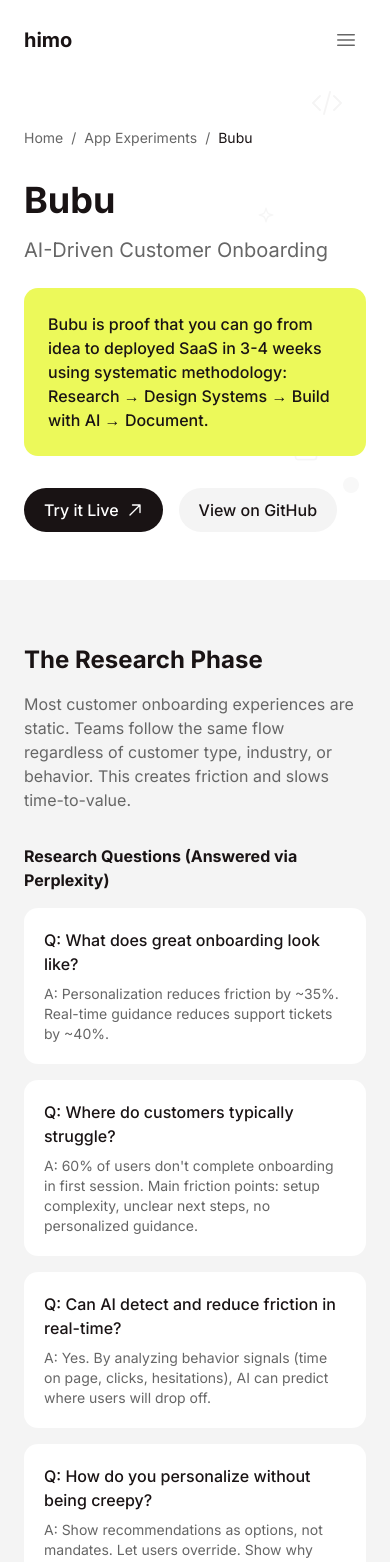
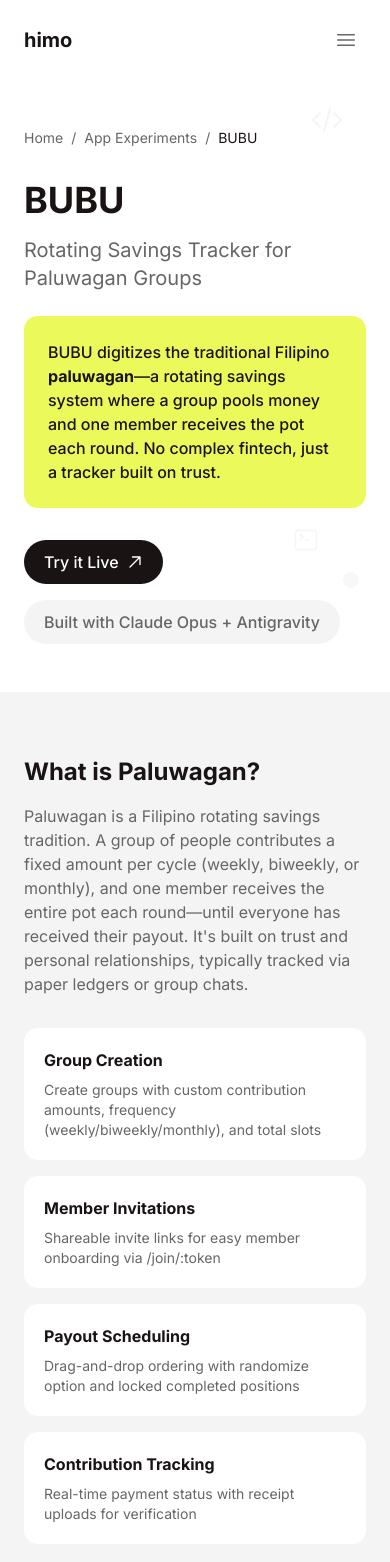
Before and after one commit to lawlozano93/himo, a Next.js app: page /projects/app-experiments/bubu in a window 390 px wide. Shown: the top 1562 px of the page. Built offline with nearby package versions, Linux system fonts and the light colour scheme.

Commit message:
Update BUBU page with correct Paluwagan rotating savings tracker content

```diff
--- a/src/app/projects/app-experiments/bubu/page.tsx
+++ b/src/app/projects/app-experiments/bubu/page.tsx
@@ -3,76 +3,132 @@ import SubtlePattern from "@/components/SubtlePattern";
 import Footer from "@/components/Footer";
 
 export const metadata = {
-    title: "Bubu | AI-Driven Customer Onboarding | Himo",
-    description: "Live SaaS product exploring AI-driven UX in customer onboarding. Built in 3 weeks using rapid prototyping methodology.",
+    title: "BUBU | Rotating Savings Tracker | Himo",
+    description: "A lightweight web app for tracking paluwagan – Filipino-style rotating savings groups. Built with Claude Opus + Antigravity in a vibe coding workflow.",
 };
 
-// Research questions and answers
-const researchQA = [
+// Core Features
+const coreFeatures = [
     {
-        question: "What does great onboarding look like?",
-        answer: "Personalization reduces friction by ~35%. Real-time guidance reduces support tickets by ~40%.",
+        title: "Group Creation",
+        description: "Create groups with custom contribution amounts, frequency (weekly/biweekly/monthly), and total slots",
     },
     {
-        question: "Where do customers typically struggle?",
-        answer: "60% of users don't complete onboarding in first session. Main friction points: setup complexity, unclear next steps, no personalized guidance.",
+        title: "Member Invitations",
+        description: "Shareable invite links for easy member onboarding via /join/:token",
     },
     {
-        question: "Can AI detect and reduce friction in real-time?",
-        answer: "Yes. By analyzing behavior signals (time on page, clicks, hesitations), AI can predict where users will drop off.",
+        title: "Payout Scheduling",
+        description: "Drag-and-drop ordering with randomize option and locked completed positions",
     },
     {
-        question: "How do you personalize without being creepy?",
-        answer: "Show recommendations as options, not mandates. Let users override. Show why recommendations are made.",
+        title: "Contribution Tracking",
+        description: "Real-time payment status with receipt uploads for verification",
     },
 ];
 
-// System layers
-const systemLayers = [
+// Tech Stack
+const techStack = {
+    frontend: [
+        { name: "Next.js 16", purpose: "App Router with RSC" },
+        { name: "React 19", purpose: "UI library" },
+        { name: "TypeScript", purpose: "Type safety" },
+        { name: "Tailwind CSS 4", purpose: "Styling" },
+        { name: "shadcn/ui", purpose: "Component library" },
+        { name: "dnd-kit", purpose: "Drag-and-drop" },
+    ],
+    backend: [
+        { name: "Supabase", purpose: "PostgreSQL, Auth, RLS, Storage" },
+        { name: "Server Actions", purpose: "Next.js server functions" },
+    ],
+};
+
+// Design Decisions
+const designDecisions = [
     {
-        title: "DATA LAYER",
-        description: "User profile, behavior signals, integration readiness, progress",
+        decision: "Tracker, not a bank",
+        reason: "Paluwagan already works on social trust. No payment processing, KYC, or automated collections needed.",
     },
     {
-        title: "AI DECISION LAYER",
-        description: "Analyze signals, compare patterns, generate recommendations with confidence levels",
+        decision: "Trust-based by design",
+        reason: "No financial licenses or compliance complexity. The app digitizes tracking, not transactions.",
     },
     {
-        title: "USER CONTROL LAYER",
-        description: "See suggestion, understand why, accept/skip/override",
-    },
-    {
-        title: "FEEDBACK LAYER",
-        description: "Track outcomes, store patterns, feed learnings back",
+        decision: "Ship fast, iterate faster",
+        reason: "Lower technical complexity means more time spent on what matters to users.",
     },
 ];
 
-// Build timeline
-const buildTimeline = [
-    { week: "Week 1", phase: "Foundation", tasks: "GitHub + Supabase setup, Authentication, Core API" },
-    { week: "Week 2", phase: "Features", tasks: "Behavior Tracking, AI Integration, UI Components" },
-    { week: "Week 3", phase: "Deploy + Polish", tasks: "Testing, Security, Deployment" },
+// Core Flows
+const coreFlows = [
+    {
+        step: "1",
+        title: "Create Group",
+        description: "Admin sets name, contribution amount, frequency, and total slots",
+    },
+    {
+        step: "2",
+        title: "Invite Members",
+        description: "Share invite link → member opens → joins if slots available",
+    },
+    {
+        step: "3",
+        title: "Set Rotation Order",
+        description: "Drag-and-drop to set payout positions, or randomize for fairness",
+    },
+    {
+        step: "4",
+        title: "Track Contributions",
+        description: "Members upload receipts → receiver verifies → cycle auto-advances",
+    },
 ];
 
-// What this demonstrates
-const demonstrates = [
-    "Full-stack SaaS: concept to deployed product",
-    "Security practices (RLS, API protection)",
-    "AI model direction and usage",
-    "Systems thinking from day 1",
-    "Rapid iteration and deployment",
-    "Documentation compounds over time",
+// Vibe Coding Highlights
+const vibeCodingHighlights = [
+    {
+        strength: "Scaffolding",
+        example: "Generated 7-table schema with RLS policies in one prompt",
+    },
+    {
+        strength: "Boilerplate",
+        example: "Server actions, form handlers, validation patterns",
+    },
+    {
+        strength: "Component Patterns",
+        example: "shadcn/ui integration, responsive mobile-first layouts",
+    },
+    {
+        strength: "Refactoring",
+        example: "Extracting shared logic, DRYing code across features",
+    },
 ];
 
-// The Playbook
-const playbook = [
+// Human Judgment Areas
+const humanJudgment = [
+    {
+        area: "Domain Modeling",
+        why: "Understanding paluwagan nuances like slots, positions, and locks",
+    },
+    {
+        area: "UX Decisions",
+        why: "When to show errors, which flows to simplify for trust-based groups",
+    },
+    {
+        area: "Edge Cases",
+        why: "Partial payments, mid-cycle joins, double-slot support",
+    },
+    {
+        area: "RLS Debugging",
+        why: "Permission issues required deep SQL understanding",
+    },
+];
+
+// Key Learnings
+const keyLearnings = [
     "Spend 40% on research + architecture (not rushed)",
-    "Spend 10% on design (if architecture is solid)",
-    "Spend 50% on build + testing (Claude handles 70%)",
-    "Use branch protection (nothing merges without review)",
-    "Write tests first (TDD approach)",
-    "Deploy small, deploy often (catch issues early)",
-    "Maintain human oversight (AI guides, humans decide)",
+    "AI handles ~70% of implementation when architecture is solid",
+    "Deploy small, deploy often to catch issues early",
+    "Maintain human oversight—AI guides, humans decide",
 ];
 
 export default function BubuPage() {
@@ -88,20 +144,20 @@ export default function BubuPage() {
                         <span>/</span>
                         <Link href="/projects/app-experiments" className="hover:text-[#191314] transition-colors">App Experiments</Link>
                         <span>/</span>
-                        <span className="text-[#191314]">Bubu</span>
+                        <span className="text-[#191314]">BUBU</span>
                     </div>
 
                     <h1 className="text-4xl md:text-5xl font-bold text-[#191314] mb-4">
-                        Bubu
+                        BUBU
                     </h1>
                     <p className="text-xl text-[#666666] mb-6">
-                        AI-Driven Customer Onboarding
+                        Rotating Savings Tracker for Paluwagan Groups
                     </p>
 
                     {/* One-liner */}
                     <div className="bg-[#ecf95a] rounded-xl p-6 mb-8">
                         <p className="text-[#191314] font-medium">
-                            Bubu is proof that you can go from idea to deployed SaaS in 3-4 weeks using systematic methodology: Research → Design Systems → Build with AI → Document.
+                            BUBU digitizes the traditional Filipino <strong>paluwagan</strong>—a rotating savings system where a group pools money and one member receives the pot each round. No complex fintech, just a tracker built on trust.
                         </p>
                     </div>
 
@@ -118,150 +174,211 @@ export default function BubuPage() {
                                 <path strokeLinecap="round" strokeLinejoin="round" d="M4.5 19.5l15-15m0 0H8.25m11.25 0v11.25" />
                             </svg>
                         </a>
-                        <a
-                            href="https://github.com/lawlozano93"
-                            target="_blank"
-                            rel="noopener noreferrer"
-                            className="inline-flex items-center gap-2 px-5 py-2.5 rounded-full bg-[#f4f4f4] text-[#191314] font-medium hover:bg-[#e5e5e5] transition-colors"
-                        >
-                            View on GitHub
-                        </a>
+                        <span className="inline-flex items-center gap-2 px-5 py-2.5 rounded-full bg-[#f4f4f4] text-[#666666] font-medium">
+                            Built with Claude Opus + Antigravity
+                        </span>
                     </div>
                 </div>
             </section>
 
-            {/* Research Phase */}
+            {/* What is Paluwagan */}
             <section className="py-16 px-6 bg-[#f4f4f4]">
                 <div className="max-w-4xl mx-auto">
-                    <h2 className="text-2xl font-bold text-[#191314] mb-4">The Research Phase</h2>
+                    <h2 className="text-2xl font-bold text-[#191314] mb-4">What is Paluwagan?</h2>
                     <p className="text-[#666666] mb-8">
-                        Most customer onboarding experiences are static. Teams follow the same flow regardless of customer type, industry, or behavior. This creates friction and slows time-to-value.
+                        Paluwagan is a Filipino rotating savings tradition. A group of people contributes a fixed amount per cycle (weekly, biweekly, or monthly), and one member receives the entire pot each round—until everyone has received their payout. It&apos;s built on trust and personal relationships, typically tracked via paper ledgers or group chats.
                     </p>
 
-                    <h3 className="font-bold text-[#191314] mb-4">Research Questions (Answered via Perplexity)</h3>
+                    <div className="grid grid-cols-1 md:grid-cols-2 gap-4">
+                        {coreFeatures.map((feature, i) => (
+                            <div key={i} className="bg-white rounded-xl p-5">
+                                <h3 className="font-bold text-[#191314] mb-2">{feature.title}</h3>
+                                <p className="text-sm text-[#666666]">{feature.description}</p>
+                            </div>
+                        ))}
+                    </div>
+                </div>
+            </section>
+
+            {/* Design Philosophy */}
+            <section className="py-16 px-6">
+                <div className="max-w-4xl mx-auto">
+                    <h2 className="text-2xl font-bold text-[#191314] mb-4">Design Philosophy</h2>
+                    <p className="text-[#666666] mb-8">
+                        We deliberately avoided complex fintech features. BUBU is a tracker, not a bank.
+                    </p>
+
                     <div className="space-y-4">
-                        {researchQA.map((item, i) => (
-                            <div key={i} className="bg-white rounded-xl p-5">
-                                <p className="font-medium text-[#191314] mb-2">Q: {item.question}</p>
-                                <p className="text-sm text-[#666666]">A: {item.answer}</p>
+                        {designDecisions.map((item, i) => (
+                            <div key={i} className="bg-[#f4f4f4] rounded-xl p-5">
+                                <h3 className="font-bold text-[#191314] mb-1">{item.decision}</h3>
+                                <p className="text-sm text-[#666666]">{item.reason}</p>
+                            </div>
+                        ))}
+                    </div>
+                </div>
+            </section>
+
+            {/* How It Works */}
+            <section className="py-16 px-6 bg-[#f4f4f4]">
+                <div className="max-w-4xl mx-auto">
+                    <h2 className="text-2xl font-bold text-[#191314] mb-8">How It Works</h2>
+
+                    <div className="grid grid-cols-1 md:grid-cols-2 gap-4">
+                        {coreFlows.map((flow) => (
+                            <div key={flow.step} className="bg-white rounded-xl p-5">
+                                <div className="flex items-center gap-3 mb-2">
+                                    <span className="w-8 h-8 rounded-full bg-[#191314] text-white flex items-center justify-center text-sm font-bold">
+                                        {flow.step}
+                                    </span>
+                                    <h3 className="font-bold text-[#191314]">{flow.title}</h3>
+                                </div>
+                                <p className="text-sm text-[#666666] ml-11">{flow.description}</p>
                             </div>
                         ))}
                     </div>
 
                     <div className="mt-8 p-5 bg-[#191314] rounded-xl">
-                        <p className="text-[#ecf95a] font-bold mb-2">Key Insight:</p>
+                        <p className="text-[#ecf95a] font-bold mb-2">Auto-Advancing Cycles</p>
                         <p className="text-neutral-300">
-                            Onboarding isn&apos;t a flow—it&apos;s a dynamic system. Different users need different paths. AI&apos;s job: predict which path, let human decide.
+                            When all payments in a cycle are marked as &quot;paid&quot;, the cycle automatically completes and the next one becomes active. When all cycles finish, the group is marked as completed.
                         </p>
                     </div>
                 </div>
             </section>
 
-            {/* System Design Phase */}
+            {/* Tech Stack */}
             <section className="py-16 px-6">
                 <div className="max-w-4xl mx-auto">
-                    <h2 className="text-2xl font-bold text-[#191314] mb-4">The System Design Phase</h2>
-                    <p className="text-[#666666] mb-8">
-                        With research locked, architecture became clear.
-                    </p>
+                    <h2 className="text-2xl font-bold text-[#191314] mb-8">Tech Stack</h2>
 
-                    <div className="grid grid-cols-1 md:grid-cols-2 gap-4 mb-8">
-                        {systemLayers.map((layer, i) => (
-                            <div key={i} className="bg-[#f4f4f4] rounded-xl p-5">
-                                <div className="flex items-center gap-2 mb-2">
-                                    <span className="w-6 h-6 rounded-full bg-[#191314] text-white flex items-center justify-center text-xs font-bold">{i + 1}</span>
-                                    <h3 className="font-bold text-[#191314] text-sm">{layer.title}</h3>
-                                </div>
-                                <p className="text-sm text-[#666666] ml-8">{layer.description}</p>
+                    <div className="grid grid-cols-1 md:grid-cols-2 gap-6">
+                        <div className="bg-[#f4f4f4] rounded-xl p-6">
+                            <h3 className="font-bold text-[#191314] mb-4">Frontend</h3>
+                            <div className="space-y-3">
+                                {techStack.frontend.map((tech, i) => (
+                                    <div key={i} className="flex justify-between text-sm">
+                                        <span className="font-medium text-[#191314]">{tech.name}</span>
+                                        <span className="text-[#666666]">{tech.purpose}</span>
+                                    </div>
+                                ))}
                             </div>
-                        ))}
-                    </div>
+                        </div>
 
-                    <div className="p-5 bg-[#ecf95a] rounded-xl">
-                        <p className="font-bold text-[#191314] mb-1">Key Design Decision:</p>
-                        <p className="text-[#191314]">AI is a guide, not a controller. Users always have agency.</p>
-                    </div>
-                </div>
-            </section>
+                        <div className="bg-[#f4f4f4] rounded-xl p-6">
+                            <h3 className="font-bold text-[#191314] mb-4">Backend</h3>
+                            <div className="space-y-3">
+                                {techStack.backend.map((tech, i) => (
+                                    <div key={i} className="flex justify-between text-sm">
+                                        <span className="font-medium text-[#191314]">{tech.name}</span>
+                                        <span className="text-[#666666]">{tech.purpose}</span>
+                                    </div>
+                                ))}
+                            </div>
 
-            {/* Build Phase */}
-            <section className="py-16 px-6 bg-[#f4f4f4]">
-                <div className="max-w-4xl mx-auto">
-                    <h2 className="text-2xl font-bold text-[#191314] mb-4">The Build Phase</h2>
-                    <p className="text-[#666666] mb-8">
-                        With everything locked, building happened fast. Timeline: 3 weeks.
-                    </p>
-
-                    <div className="grid grid-cols-1 md:grid-cols-3 gap-4 mb-8">
-                        {buildTimeline.map((item) => (
-                            <div key={item.week} className="bg-white rounded-xl p-5">
-                                <p className="text-xs text-[#666666] mb-1">{item.week}</p>
-                                <h3 className="font-bold text-[#191314] mb-2">{item.phase}</h3>
-                                <p className="text-sm text-[#666666]">{item.tasks}</p>
-                            </div>
-                        ))}
-                    </div>
-
-                    {/* Build Stack */}
-                    <div className="bg-white rounded-xl p-6">
-                        <h3 className="font-bold text-[#191314] mb-4">The Build Stack</h3>
-                        <div className="grid grid-cols-2 md:grid-cols-4 gap-4 text-sm">
-                            <div>
-                                <p className="text-[#666666]">Language</p>
-                                <p className="font-medium text-[#191314]">TypeScript</p>
-                            </div>
-                            <div>
-                                <p className="text-[#666666]">Frontend</p>
-                                <p className="font-medium text-[#191314]">Next.js 14 + React</p>
-                            </div>
-                            <div>
-                                <p className="text-[#666666]">Backend</p>
-                                <p className="font-medium text-[#191314]">Vercel + Supabase</p>
-                            </div>
-                            <div>
-                                <p className="text-[#666666]">AI</p>
-                                <p className="font-medium text-[#191314]">Claude via Antigravity</p>
+                            <div className="mt-6 pt-4 border-t border-[#e5e5e5]">
+                                <h4 className="font-medium text-[#191314] mb-2 text-sm">Key Patterns</h4>
+                                <ul className="text-sm text-[#666666] space-y-1">
+                                    <li>• Server Components by default</li>
+                                    <li>• Server Actions over API routes</li>
+                                    <li>• RLS for database authorization</li>
+                                    <li>• URL search params for state</li>
+                                </ul>
                             </div>
                         </div>
                     </div>
                 </div>
             </section>
 
-            {/* What This Demonstrates */}
+            {/* Vibe Coding */}
             <section className="py-16 px-6 bg-[#191314]">
                 <div className="max-w-4xl mx-auto">
-                    <h2 className="text-2xl font-bold text-white mb-8">What This Demonstrates</h2>
+                    <h2 className="text-2xl font-bold text-white mb-4">Built with Vibe Coding</h2>
+                    <p className="text-neutral-400 mb-8">
+                        No formal PRD. Rapid conversational coding with Claude Opus inside Antigravity. The iteration loop: prompt → generate → run locally → observe → report issues → refactor → repeat.
+                    </p>
 
-                    <div className="grid grid-cols-1 md:grid-cols-2 gap-4">
-                        {demonstrates.map((item, i) => (
-                            <div key={i} className="flex items-start gap-3">
-                                <span className="text-[#ecf95a]">✓</span>
-                                <p className="text-neutral-300">{item}</p>
+                    <div className="grid grid-cols-1 md:grid-cols-2 gap-6">
+                        <div>
+                            <h3 className="text-[#ecf95a] font-bold mb-4">Where Claude Excelled</h3>
+                            <div className="space-y-3">
+                                {vibeCodingHighlights.map((item, i) => (
+                                    <div key={i} className="bg-[#2a2a2a] rounded-lg p-4">
+                                        <p className="text-white font-medium text-sm">{item.strength}</p>
+                                        <p className="text-neutral-400 text-sm">{item.example}</p>
+                                    </div>
+                                ))}
                             </div>
-                        ))}
+                        </div>
+
+                        <div>
+                            <h3 className="text-[#ecf95a] font-bold mb-4">Where Human Judgment Was Crucial</h3>
+                            <div className="space-y-3">
+                                {humanJudgment.map((item, i) => (
+                                    <div key={i} className="bg-[#2a2a2a] rounded-lg p-4">
+                                        <p className="text-white font-medium text-sm">{item.area}</p>
+                                        <p className="text-neutral-400 text-sm">{item.why}</p>
+                                    </div>
+                                ))}
+                            </div>
+                        </div>
                     </div>
                 </div>
             </section>
 
-            {/* The Playbook */}
+            {/* Key Learnings */}
             <section className="py-16 px-6">
                 <div className="max-w-4xl mx-auto">
-                    <h2 className="text-2xl font-bold text-[#191314] mb-4">The Playbook</h2>
-                    <p className="text-[#666666] mb-8">If you&apos;re building AI-driven products:</p>
+                    <h2 className="text-2xl font-bold text-[#191314] mb-4">Key Learnings</h2>
+                    <p className="text-[#666666] mb-8">
+                        Vibe coding with Claude can ship production apps when the domain is well-understood, scope is tightly constrained, and iteration is rapid.
+                    </p>
 
                     <div className="space-y-3">
-                        {playbook.map((item, i) => (
+                        {keyLearnings.map((item, i) => (
                             <div key={i} className="flex items-start gap-3 bg-[#f4f4f4] rounded-xl p-4">
                                 <span className="text-[#191314] font-bold">✓</span>
                                 <p className="text-[#191314]">{item}</p>
                             </div>
                         ))}
                     </div>
+
+                    <div className="mt-8 p-5 bg-[#ecf95a] rounded-xl">
+                        <p className="font-bold text-[#191314] mb-2">The Balance</p>
+                        <p className="text-[#191314]">
+                            AI scaffolding + human domain expertise + tight scope = shipped product. The absence of formal PRDs was offset by continuous micro-decisions during conversation-driven development.
+                        </p>
+                    </div>
+                </div>
+            </section>
+
+            {/* Target Users */}
+            <section className="py-16 px-6 bg-[#f4f4f4]">
+                <div className="max-w-4xl mx-auto">
+                    <h2 className="text-2xl font-bold text-[#191314] mb-8">Who It&apos;s For</h2>
+
+                    <div className="grid grid-cols-1 md:grid-cols-3 gap-4">
+                        <div className="bg-white rounded-xl p-5">
+                            <div className="text-2xl mb-3">👨‍👩‍👧‍👦</div>
+                            <h3 className="font-bold text-[#191314] mb-2">Families & Friends</h3>
+                            <p className="text-sm text-[#666666]">Pooling savings for emergencies or planned purchases</p>
+                        </div>
+                        <div className="bg-white rounded-xl p-5">
+                            <div className="text-2xl mb-3">🏢</div>
+                            <h3 className="font-bold text-[#191314] mb-2">Office Colleagues</h3>
+                            <p className="text-sm text-[#666666]">Running informal savings groups at work</p>
+                        </div>
+                        <div className="bg-white rounded-xl p-5">
+                            <div className="text-2xl mb-3">🏘️</div>
+                            <h3 className="font-bold text-[#191314] mb-2">Barangay Communities</h3>
+                            <p className="text-sm text-[#666666]">Existing trust networks with established relationships</p>
+                        </div>
+                    </div>
                 </div>
             </section>
 
             {/* Back Navigation */}
-            <section className="py-16 px-6 bg-[#f4f4f4]">
+            <section className="py-16 px-6">
                 <div className="max-w-4xl mx-auto flex flex-wrap gap-4">
                     <Link
                         href="/projects/app-experiments"
```
